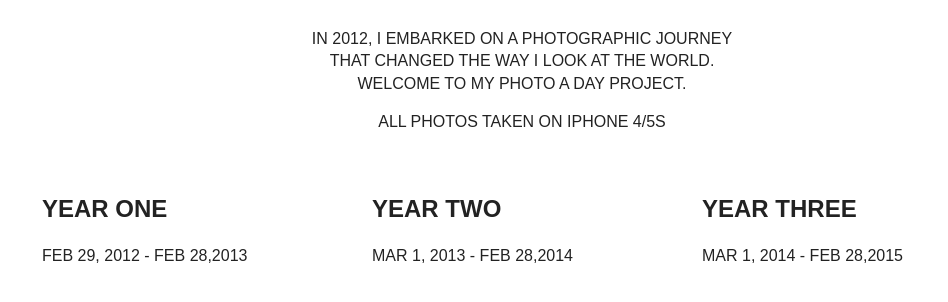
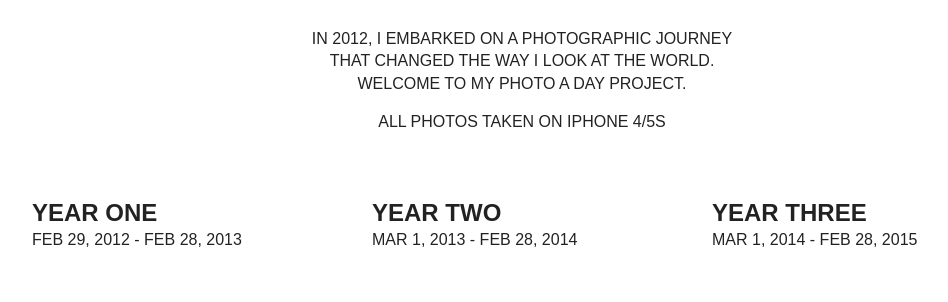
Before and after one commit to johncadengo/willchoi.me, a Flask app: page /photo-a-day-series/ in a window 1280 px wide. Shown: the part 169-471 px from the top of the page, without its empty margins (118-1066 px from the left). Run offline with Flask 2, Linux system fonts and the light colour scheme; data that the repository does not hold is empty; some libraries are stand-ins or nearby versions; some web fonts are replaced.

Commit message:
Fix spacing.

```diff
--- a/app/static/css/photo-a-day-series.css
+++ b/app/static/css/photo-a-day-series.css
@@ -12,7 +12,7 @@ section {
 
 .left {
   float: left;
-  margin-right: 30px;
+  margin-right: 40px;
   width: 300px;
 }
 
@@ -24,9 +24,14 @@ section {
   text-align: left;
   margin-left: auto;
   margin-right: auto;
-  width: 960px;
+  margin-top: 40px;
+  width: 980px;
 }
 
 .years img {
   width: 300px;
 }
+
+h2, .left p {
+  margin: 0;
+}
--- a/app/templates/photo-a-day-series.html
+++ b/app/templates/photo-a-day-series.html
@@ -17,17 +17,17 @@
     <section class="left">
       <img src="{{ images[0] }}"></img>
       <h2>Year One</h2>
-      <p>Feb 29, 2012 - Feb 28,2013</p>
+      <p>Feb 29, 2012 - Feb 28, 2013</p>
     </section>
     <section class="left">
       <img src="{{ images[1] }}"></img>
       <h2>Year Two</h2>
-      <p>Mar 1, 2013 - Feb 28,2014</p>
+      <p>Mar 1, 2013 - Feb 28, 2014</p>
     </section>
     <section class="left">
       <img src="{{ images[2] }}"></img>
       <h2>Year Three</h2>
-      <p>Mar 1, 2014 - Feb 28,2015</p>
+      <p>Mar 1, 2014 - Feb 28, 2015</p>
     </section>
   </div>
 </main>
```
